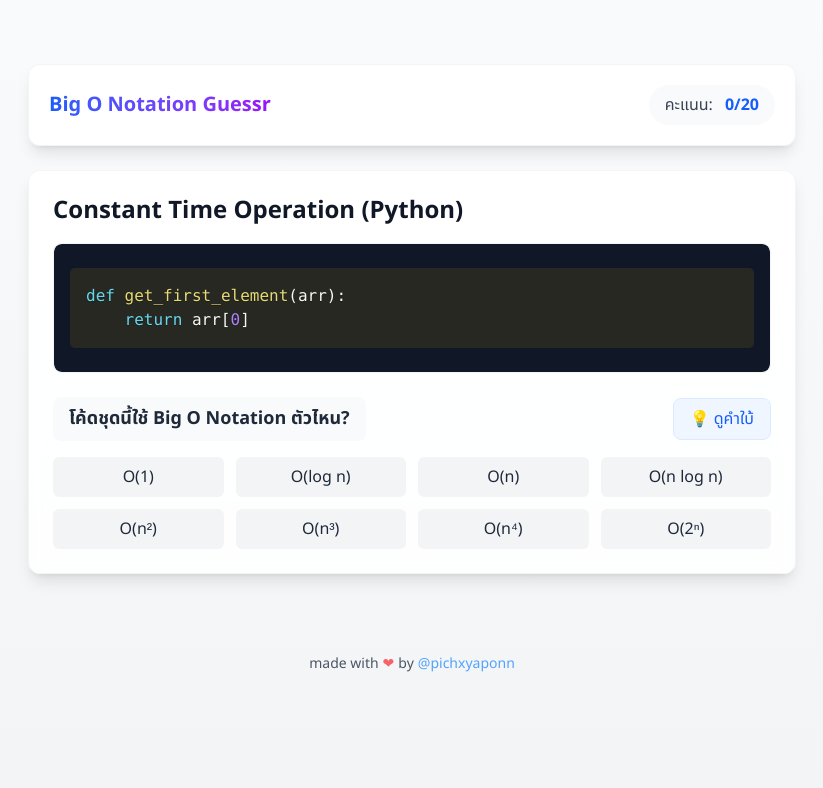
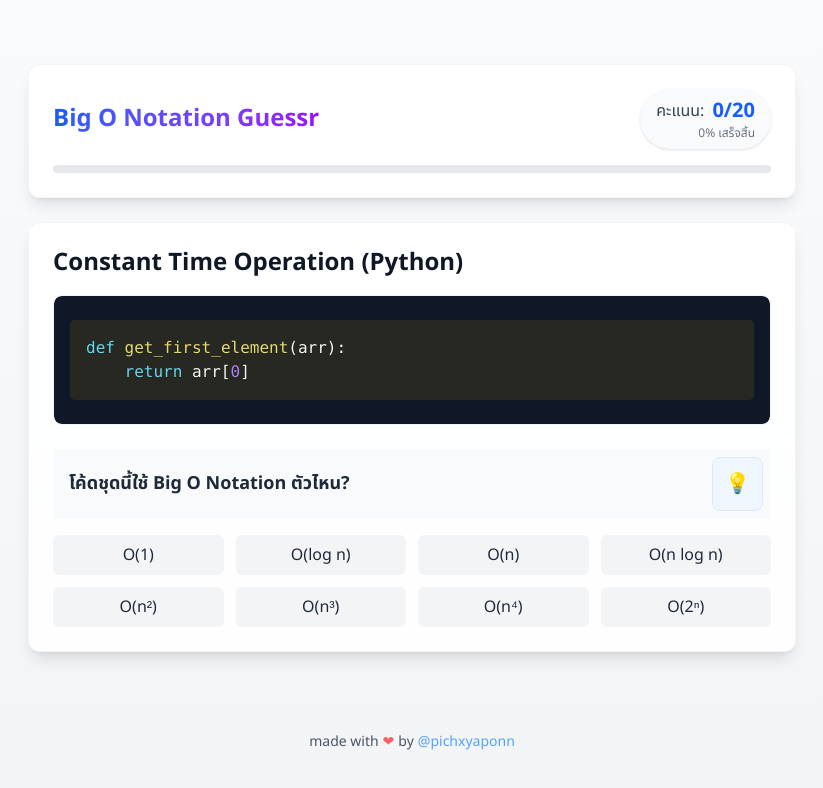
Before and after one commit to pichxyaponn/bigo-guessr, a Next.js app: page / in a window 1280 px wide. Shown: the top 788 px of the page, without its empty margins (228-1051 px from the left). Built offline with nearby package versions, Linux system fonts and the light colour scheme.

Commit message:
improve ui

```diff
--- a/src/components/AlgorithmCard.tsx
+++ b/src/components/AlgorithmCard.tsx
@@ -37,17 +37,16 @@ export default function AlgorithmCard({
           <CodeBlock code={algorithm.code} language={algorithm.language} />
         </div>
         <div className="space-y-4">
-          <div className="flex justify-between items-center">
-            <h3 className="text-lg font-semibold text-gray-800 dark:text-gray-200 bg-gray-50 dark:bg-gray-700/50 py-2 px-4 rounded-lg inline-block">
+          <div className="flex justify-between items-center bg-gray-50 dark:bg-gray-700/50 py-2">
+            <h3 className="text-lg font-semibold text-gray-800 dark:text-gray-200 py-2 px-4 rounded-lg inline-block">
               โค้ดชุดนี้ใช้ Big O Notation ตัวไหน?
             </h3>
             {algorithm.hint && (
               <button
                 onClick={toggleHint}
-                className="text-blue-600 dark:text-blue-400 hover:text-blue-800 dark:hover:text-blue-300 transition-colors py-2 px-4 rounded-lg flex items-center gap-1 bg-blue-50 dark:bg-blue-900/30 border border-blue-100 dark:border-blue-800"
+                className="text-blue-600 dark:text-blue-400 hover:text-blue-800 dark:hover:text-blue-300 transition-colors p-3 mx-2 rounded-lg flex items-center gap-1 bg-blue-50 dark:bg-blue-900/30 border border-blue-100 dark:border-blue-800"
               >
-                <span className="text-yellow-500">💡</span>
-                {showHint ? 'ซ่อนคำใบ้' : 'ดูคำใบ้'}
+                <span className="text-yellow-500 text-xl">💡</span>
               </button>
             )}
           </div>
--- a/src/components/ScoreBoard.tsx
+++ b/src/components/ScoreBoard.tsx
@@ -1,4 +1,6 @@
 'use client';
+
+import { useEffect, useState } from 'react';
 
 interface ScoreBoardProps {
   score: number;
@@ -6,14 +8,47 @@ interface ScoreBoardProps {
 }
 
 export default function ScoreBoard({ score, total }: ScoreBoardProps) {
+  const [animatedScore, setAnimatedScore] = useState(0);
+  const progressPercentage = total > 0 ? (score / total) * 100 : 0;
+
+  useEffect(() => {
+    if (score > animatedScore) {
+      const timer = setTimeout(() => {
+        setAnimatedScore(prev => Math.min(prev + 1, score));
+      }, 100);
+      return () => clearTimeout(timer);
+    } else if (score < animatedScore) {
+      setAnimatedScore(score);
+    }
+  }, [score, animatedScore]);
+
   return (
-    <div className="bg-white/90 dark:bg-gray-800/90 backdrop-blur-sm rounded-xl shadow-lg p-5 flex items-center justify-between w-full max-w-3xl border border-gray-100 dark:border-gray-700">
-      <h2 className="text-xl font-bold bg-gradient-to-r from-blue-600 to-purple-600 dark:from-blue-400 dark:to-purple-400 text-transparent bg-clip-text">
-        Big O Notation Guessr
-      </h2>
-      <div className="flex items-center gap-3 bg-gray-50 dark:bg-gray-700/50 py-2 px-4 rounded-full">
-        <span className="text-gray-700 dark:text-gray-300">คะแนน:</span>
-        <span className="font-bold text-blue-600 dark:text-blue-400">{score}/{total}</span>
+    <div className="bg-white/95 dark:bg-gray-800/95 backdrop-blur-md rounded-xl shadow-lg p-6 w-full max-w-3xl border border-gray-100 dark:border-gray-700 transition-all duration-300 hover:shadow-xl">
+      <div className="flex items-center justify-between mb-4 cursor-default">
+        <h2 className="text-xl md:text-2xl font-bold bg-gradient-to-r from-blue-600 to-purple-600 dark:from-blue-400 dark:to-purple-400 text-transparent bg-clip-text transition-all duration-300 hover:scale-105 transform origin-left">
+          Big O Notation Guessr
+        </h2>
+        <div className="flex items-center gap-3 bg-gray-50 dark:bg-gray-700/50 py-2 px-4 rounded-full shadow-sm transition-all duration-300 hover:shadow-md">
+          <div className="flex flex-col items-end">
+            <div className="flex items-center gap-2">
+              <span className="text-gray-700 dark:text-gray-300 text-sm md:text-base">คะแนน:</span>
+              <span className="font-bold text-blue-600 dark:text-blue-400 text-lg md:text-xl transition-all duration-300">
+                {animatedScore}/{total}
+              </span>
+            </div>
+            <span className="text-xs text-gray-500 dark:text-gray-400">
+              {Math.round(progressPercentage)}% เสร็จสิ้น
+            </span>
+          </div>
+        </div>
+      </div>
+
+      {/* Progress bar */}
+      <div className="w-full h-2 bg-gray-200 dark:bg-gray-700 rounded-full overflow-hidden mt-2">
+        <div
+          className="h-full bg-gradient-to-r from-blue-500 to-purple-500 dark:from-blue-400 dark:to-purple-400 transition-all duration-700 ease-out"
+          style={{ width: `${progressPercentage}%` }}
+        />
       </div>
     </div>
   );
```
Also changed, not shown: package.json (+10 -10 lines), 1 other file (tests, documents, lock files or other folders).
